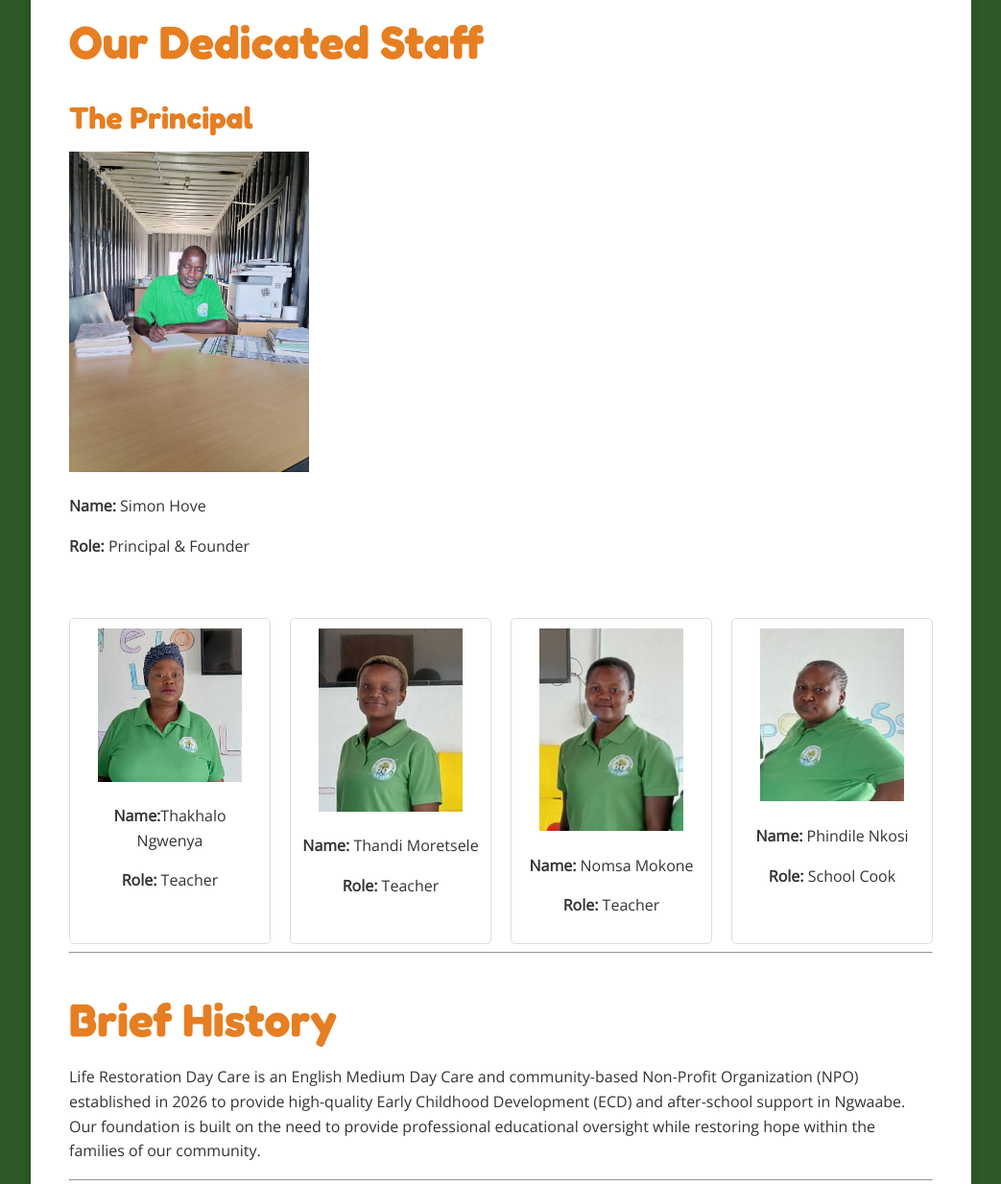
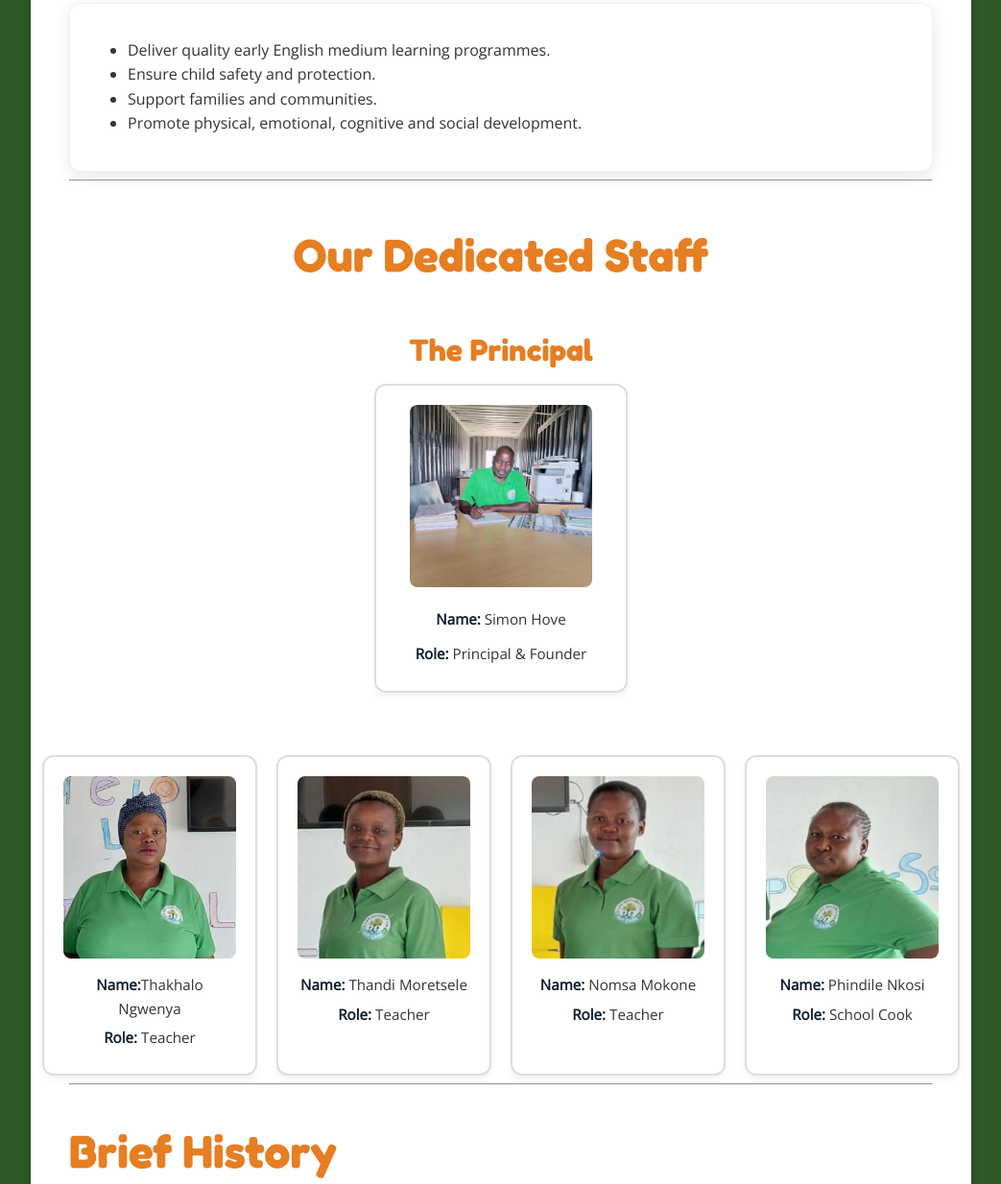
Before and after one commit to Justice-Hove/liferestorationdaycare, a plain HTML site: page about.html in a window 1280 px wide. Shown: the part 1007-2241 px from the top of the page at 96% size, without its empty margins (118-1161 px from the left). Drawn offline with nearby package versions, Linux system fonts and the light colour scheme.

Commit message:
Styling for about.html
Added External styles for the about page
Added grids for images to match wireframes
Added hover effects
linked style.css to about.html
Updated comments on style.css

```diff
--- a/about.html
+++ b/about.html
@@ -36,26 +36,29 @@
     <main>
         <section id="mission-vision">
             <h1>Our Purpose</h1>
-            <br />
+            <article class ="service-card">
             <p> This is us, below is all you need to know about Life Restoration Day Care</p>
+            </article>
 
-            <article>
                 <h2>Vision Statement</h2>
                 <p>
+                    <article class ="service-card">
                     To provide a nurturing English-medium environment that inspires financial support
                     and community growth through quality education and professional care, developing holistically.
                 </p>
             </article>
 
-            <article>
+
                 <h2>Mission Statement</h2>
                 <p>
+                    <article class ="service-card">
                     To be a cornerstone of restoration in our community, ensuring every child has the
                     linguistic and educational foundation to succeed in the modern world.
                 </p>
             </article>
-            <article>
+
                 <h2>Our Mission</h2>
+                <article class ="service-card">
                 <ul>
                 <li>Deliver quality early English medium learning programmes.</li>
                 <li>Ensure child safety and protection.</li>
@@ -72,8 +75,9 @@
         <section id="our-staff">
             <h2>Our Dedicated Staff</h2>
             <!--principal-->
+            <h3>The Principal</h3>
             <div id="principal">
-                <h3>The Principal</h3>
+
                 <img src="img/headmaster.jpeg" alt="Photo of the Principal" width="250">
                 <p><strong>Name:</strong> Simon Hove</p>
                 <p><strong>Role:</strong> Principal & Founder</p>
@@ -113,6 +117,7 @@
         <!--History Section-->
         <section id="history">
             <h2>Brief History</h2>
+            <article class="service-card">
             <p>
                 Life Restoration Day Care is an English Medium Day Care and community-based
                 Non-Profit Organization (NPO) established in 2026 to provide high-quality
@@ -120,6 +125,7 @@
                 Our foundation is built on the need to provide professional educational
                 oversight while restoring hope within the families of our community.
             </p>
+            </article>
         </section>
 
         <hr>
@@ -127,16 +133,19 @@
         <!--Policies-->
         <section id="policies">
             <h2>Policies</h2>
+            <article class="service-card">
             <p>
                 As a registered NPO, we maintain strict adherence to Department of Social Development
                 standards. Our policies ensure a safe, English-speaking environment where discipline
                 is handled with care, and child safety is our highest priority.
             </p>
+
             <ul>
                 <li>English-Only Language Policy during learning hours.</li>
                 <li>Strict Child Pick-up & Safety Protocol.</li>
                 <li>Healthy Nutrition and Hygiene Standards.</li>
             </ul>
+            </article>
         </section>
     </main>
 
--- a/css/style.css
+++ b/css/style.css
@@ -1,6 +1,6 @@
 /* Base Styles */
 body {
-    font-family: 'Open Sans', sans-serif; /* Body Font */
+    font-family: 'Open Sans', sans-serif;
     line-height: 1.6;
     color: #333;
     margin: 0;
@@ -11,8 +11,8 @@ body {
 
 /* Header & Navigation */
 header {
-    background-color: #0d1b2a; /* Dark Blue */
-    color: #e67e22;            /* Orange Font Color */
+    background-color: #0d1b2a;
+    color: #e67e22;
     padding: 1.5rem 0;
 }
 
@@ -43,7 +43,7 @@ header {
     padding: 0;
 }
 
-/* Style the text links */
+
 .header-container nav ul li a {
     color: #e67e22;
     text-decoration: none;
@@ -83,36 +83,37 @@ nav ul li a {
     text-decoration: none;
     font-weight: bold;
 }
+
+
 /* Main Content Area */
 main {
     max-width: 900px;
     margin: 20px auto;
     padding: 40px;
-    background: white; /* Keep white for readability on top of dark blue */
+    background: white;
     border-radius: 8px;
     box-shadow: 0 2px 10px rgba(0,0,0,0.2);
 }
 
-/* Headings Font: Fredoka */
+
 h1, h2, h3 {
     font-family: 'Fredoka', sans-serif;
     color: #e67e22;
-    line-height: 1.2; /* Prevents large text overlapping when it wraps */
+    line-height: 1.2;
 }
 
-/* Fluid h1: Scales from 2.5rem on mobile device and desktop */
 h1 {
     font-size: clamp(2.5rem, 5vw + 1.5rem, 4rem);
     margin-bottom: 1.5rem;
 }
 
-/* Fluid h2: Scales from 2rem on mobile up to 3rem on desktop */
+
 h2 {
     font-size: clamp(2rem, 4vw + 1rem, 3rem);
     margin-bottom: 1.2rem;
 }
 
-/* Fluid h3 for subheadings */
+
 h3 {
     font-size: clamp(1.5rem, 2vw + 1rem, 2rem);
     margin-bottom: 1rem;
@@ -136,7 +137,8 @@ footer {
 
 
 /*
---- Index Page Enhancements ---*/
+--- Index Page*/
+
 /* 3-Column Grid for Index Page */
 #index-grid {
     display: grid;
@@ -147,7 +149,7 @@ footer {
 
 
 #hero-section {
-    background-image: url('../img/hero.jpg'); /* Image path */
+    background-image: url('../img/hero.jpg');
     background-size: cover;
     background-position: center;
     background-repeat: no-repeat;
@@ -163,15 +165,15 @@ footer {
 /* Mobile Devices (Screens smaller than 768px) */
 @media (max-width: 768px) {
     #hero-section {
-        height: 300px; /* Reduces the height so the image scales well on phones */
+        height: 300px;
     }
 }
 
 
 
 .enquire-button {
-    position: absolute; /* Takes the button out of normal flow */
-    bottom: 50px;       /* Distance from the bottom of the hero */
+    position: absolute;
+    bottom: 50px;
     left: 15%;
     transform: translateX(-50%);
     display: inline-block;
@@ -193,24 +195,138 @@ footer {
 
 
 
-/*About Us Page Enhancements */
-/* Staff Grid */
-#staff-grid {
-    display: grid;
-    grid-template-columns: repeat(auto-fit, minmax(200px, 1fr));
-    gap: 20px;
-    margin-top: 20px;
-}
+/* Staff Page Enhancements */
 
-#staff-grid article {
-    border: 1px solid #ddd;
-    padding: 10px;
-    text-align: center;
-    border-radius: 5px;
+/* 1. Force the main section to arrange the child containers vertically */
+#our-staff {
+    display: flex !important;
+    flex-direction: column !important;
+    align-items: center !important;
+    width: 100%;
 }
 
 
+#our-staff #principal {
+    display: flex !important;
+    flex-direction: column !important;
+    align-items: center !important;
+    justify-content: center !important;
+    border: 2px solid #ddd;
+    padding: 15px;
+    border-radius: 8px;
+    background-color: #ffffff;
+    width: 220px;
+    margin: 0 auto 40px auto !important;
+    box-shadow: 0 2px 5px rgba(0,0,0,0.05);
+}
 
+
+#our-staff #staff-grid {
+    display: flex !important;
+    flex-direction: row !important;
+    flex-wrap: nowrap !important;
+    justify-content: center !important;
+    align-items: stretch !important;
+    gap: 20px !important;
+    width: 100% !important;
+    max-width: 1000px !important;
+    margin: 0 auto !important;
+}
+
+#our-staff #staff-grid article {
+    flex: 1 1 0px !important;
+    min-width: 180px;
+    border: 2px solid #ddd;
+    padding: 15px;
+    text-align: center;
+    border-radius: 8px;
+    background-color: #ffffff;
+    box-shadow: 0 2px 5px rgba(0,0,0,0.05);
+    margin: 0 !important;
+}
+
+
+#our-staff img {
+    width: 100% !important;
+    max-width: 150px !important;
+    height: 150px !important;
+    object-fit: cover !important;
+    border-radius: 6px;
+    margin: 0 auto 10px auto !important;
+    display: block;
+}
+
+/*
+   MOBILE RESPONSIVENESS BREAKPOINT*/
+
+@media screen and (max-width: 900px) {
+    /* On tablets and mobile phones*/
+    #our-staff #staff-grid {
+        flex-wrap: wrap !important;
+        justify-content: center !important;
+    }
+
+    #our-staff #staff-grid article {
+        flex: 0 1 calc(50% - 20px) !important;
+        min-width: 160px;
+    }
+}
+
+@media screen and (max-width: 480px) {
+    #our-staff #staff-grid article {
+        flex: 0 1 100% !important;
+    }
+}
+
+/* BIGGER IMAGES & INTERACTIVE HOVER */
+
+/*  Base style for all staff cards */
+#our-staff #principal,
+#our-staff #staff-grid article {
+    border: 2px solid #ddd;
+    padding: 20px;
+    text-align: center;
+    border-radius: 12px;
+    background-color: #ffffff;
+    box-shadow: 0 4px 6px rgba(0, 0, 0, 0.05);
+
+
+    /*  Smooth transition speed for the hover pop effect */
+    transition: transform 0.3s cubic-bezier(0.25, 0.8, 0.25, 1),
+                box-shadow 0.3s ease,
+                border-color 0.3s ease;
+}
+
+/*  Interactive Hover Effects */
+#our-staff #principal:hover,
+#our-staff #staff-grid article:hover {
+    transform: translateY(-8px);
+    border-color: #10085a;
+    box-shadow: 0 12px 20px rgba(230, 126, 34, 0.15);
+    cursor: pointer;
+}
+
+
+#our-staff img {
+    width: 100% !important;
+    max-width: 190px !important;
+    height: 190px !important;
+    object-fit: cover !important;
+    border-radius: 8px;
+    margin: 0 auto 15px auto !important;
+    display: block;
+}
+
+/*  Text scaling */
+#our-staff p {
+    font-size: 0.95rem;
+    margin: 6px 0;
+    color: #333333;
+}
+
+#our-staff p strong {
+    color: #0d1b2a;
+}
 
 
 /* --- Services Page Enhancements --- */
```
